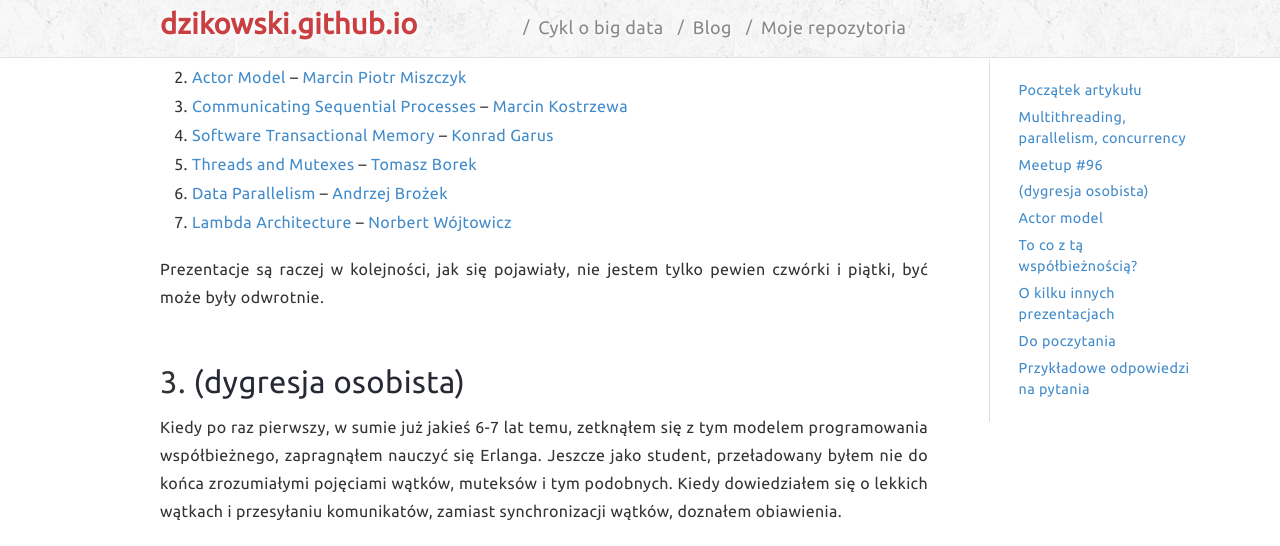
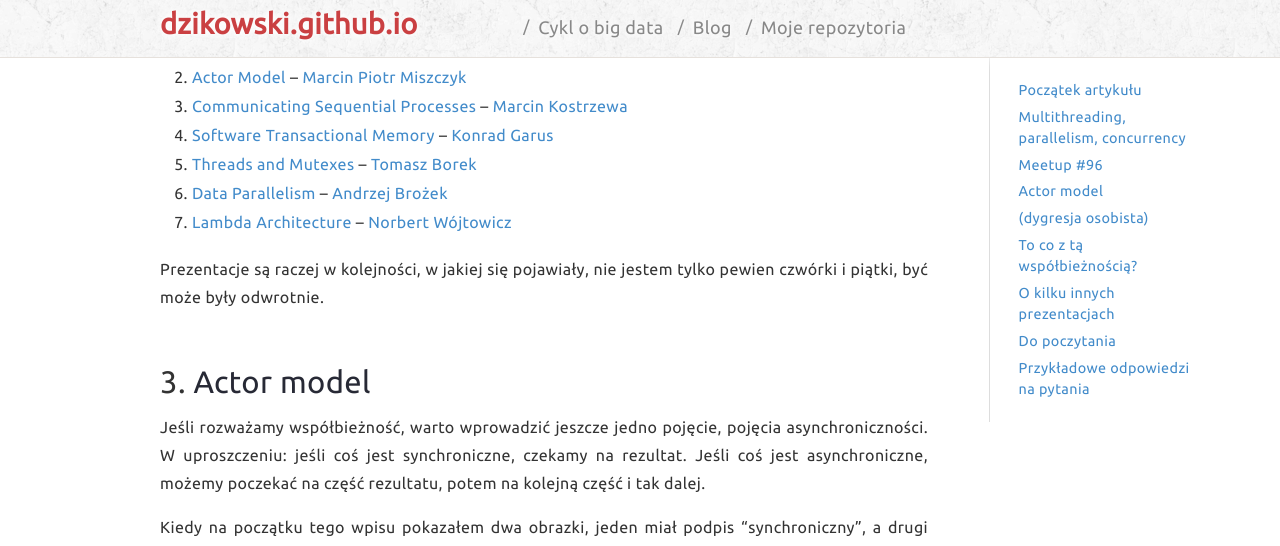
Before and after one commit to dzikowski/dzikowski.github.io, a Jekyll site: the page built from _posts/2015-10-11-concurrency.md, in a window 1280 px wide and 1400 px high, scrolled down 2894 px. Shown: the top 546 px of the window. Built offline with Jekyll 4.4.1, drawn with Linux system fonts in a browser that asks for light colours; nearby versions of some CDN libraries; some of the changed text lies outside the part shown.

Commit message:
final version

```diff
--- a/_posts/2015-10-11-concurrency.md
+++ b/_posts/2015-10-11-concurrency.md
@@ -75,19 +75,7 @@
  6. [Data Parallelism](https://en.wikipedia.org/wiki/Data_parallelism) -- [Andrzej Brożek](http://www.craftinity.com/)
  7. [Lambda Architecture](http://www.meetup.com/sc-krk/events/217640382/) -- [Norbert Wójtowicz](https://twitter.com/pithyless)
 
-Prezentacje są raczej w kolejności, jak się pojawiały, nie jestem tylko pewien czwórki i piątki, być może były odwrotnie.
-
-
-## (dygresja osobista)
-
-Kiedy po raz pierwszy, w sumie już jakieś 6-7 lat temu, zetknąłem się z tym modelem programowania współbieżnego, zapragnąłem nauczyć się Erlanga. Jeszcze jako student, przeładowany byłem nie do końca zrozumiałymi pojęciami wątków, muteksów i tym podobnych. Kiedy dowiedziałem się o lekkich wątkach i przesyłaniu komunikatów, zamiast synchronizacji wątków, doznałem obiawienia.
-
-W zasadzie od tego zaczęła się moja historia ze Scalą. Kilka miesięcy potem zrobiłem pierwszy eksperyment, porównujący dwie technologie. Wyświetlałem na standardowym wyjściu komunikaty pochodzące z różnych wątków, takie rozproszone Hello World. W Javie to były chyba trzy klasy i ponad dwieście linijek kodu. W Scali -- czterdzieści osiem linijek. (Sprawdziłem na Wikipedii: pierwsza wersja Akka wyszła w lipcu 2009, więc pewnie wydarzyło się to wszystko jakoś w 2010 roku).
-
-Po dwóch latach, kiedy w zasadzie nie miałem ze Scalą kontaktu, zrobiłem na Courserze Functional Programming Principles in Scala, które diametralnie zmieniłem podejście do programowania. Jakiś czas później skończyłem Reactive Programming, który był częsciowo poświęcony Akka, potem byłem już na prezentacjach z Akka kilka razy, raz nawet prowadzonej przez samego Jonas Bonéra, kiedy przygotowywał się przed Geekonem w Krakowie, więc trudno powiedzieć, żebym dowiedział się czegoś nowego.
-
-Niemniej jednak podobała mi się prezentacja o Aktorach.
-Marcin Piotr Miszczyk pokazywał proste programiki w Erlangu i opowiadał o zaletach korzystania z tego modelu współbieżności.
+Prezentacje są raczej w kolejności, w jakiej się pojawiały, nie jestem tylko pewien czwórki i piątki, być może były odwrotnie.
 
 
 ## Actor model
@@ -137,7 +137,7 @@
 
 ![ForkJoin](http://downloads.typesafe.com/website/blog-images/06-fork-and-join.png)
 
-Dla tego przykładu możemy rozpatrywać współbieżność przede wszystkim w kontekście tego, co się stanie, kiedy jednocześnie mężczyzna i kobieta będą chcieli włożyć naczynia do zmywarki?
+Dla tego przykładu możemy rozpatrywać współbieżność przede wszystkim w kontekście tego, co się stanie, kiedy jednocześnie mężczyzna i kobieta będą chcieli włożyć naczynia do zmywarki.
 To jest potencjalne miejsce konfliktu, kiedy dwa wątki potrzebują w tym samym czasie dostępu do tego samego zasobu.
 Dany system będzie współbieżny (przypominam: _concurrent_), kiedy będzie mógł sobie z taką sytuacją poradzić.
 
```
Also changed, not shown: other parts of _posts/2015-10-11-concurrency.md (+15 -3 lines).
